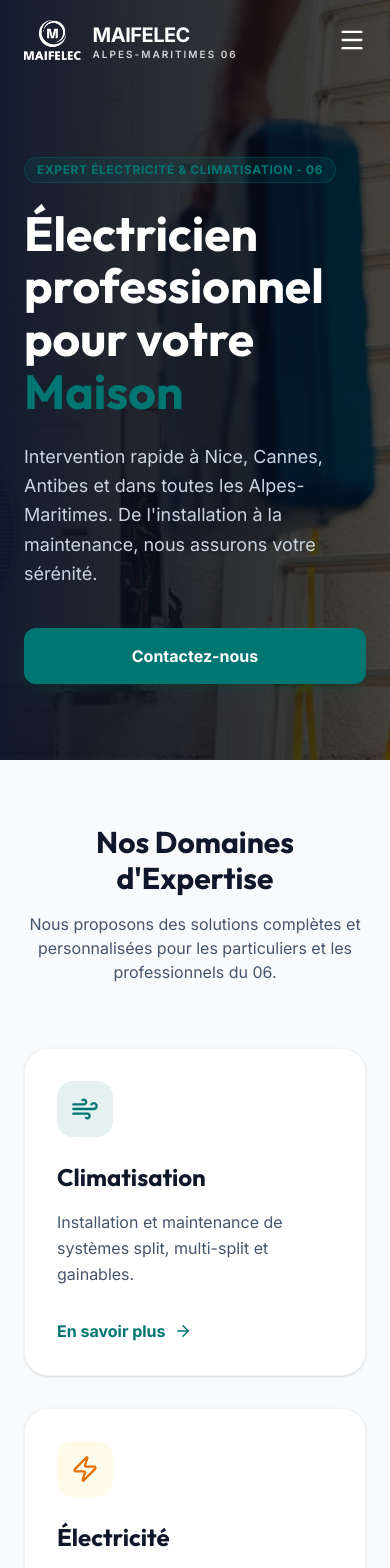
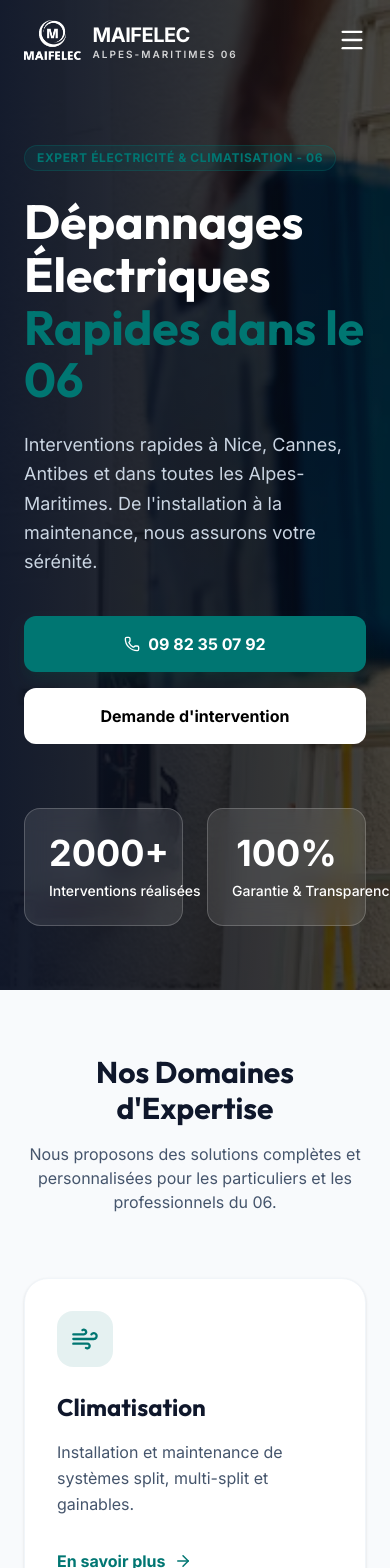
Before and after one commit to ThibautLffg/maiffelec, a React (Vite) app: page / in a window 390 px wide. Shown: the top 1568 px of the page. Built offline with nearby package versions, Linux system fonts and the light colour scheme.

Commit message:
fix: changes

```diff
--- a/src/components/layout/Footer.tsx
+++ b/src/components/layout/Footer.tsx
@@ -1,5 +1,5 @@
 import { Link } from 'react-router-dom';
-import { Mail, Phone, MapPin, Facebook, Instagram, Linkedin } from 'lucide-react';
+import { Mail, Phone, MapPin, Facebook, Instagram, Linkedin, Smartphone  } from 'lucide-react';
 
 export default function Footer() {
   return (
@@ -49,18 +49,33 @@ export default function Footer() {
         <div>
           <h4 className="text-white font-bold mb-6">Contact</h4>
           <ul className="space-y-4 text-sm">
+
             <li className="flex items-start gap-3">
               <MapPin size={18} className="text-primary shrink-0" />
               <span>Nice, Cannes, Antibes et tout le 06</span>
             </li>
+
             <li className="flex items-center gap-3">
               <Phone size={18} className="text-primary shrink-0" />
-              <a href="tel:0600000000" className="hover:text-white transition-colors">06 62 79 26 35</a>
+              <a href="tel:0982350792" className="hover:text-white transition-colors">
+                09 82 35 07 92
+              </a>
             </li>
+
+            <li className="flex items-center gap-3">
+              <Smartphone size={18} className="text-primary shrink-0" />
+              <a href="tel:0662792635" className="hover:text-white transition-colors">
+                06 62 79 26 35
+              </a>
+            </li>
+
             <li className="flex items-center gap-3">
               <Mail size={18} className="text-primary shrink-0" />
-              <a href="mailto:contact.maifelec@gmail.com" className="hover:text-white transition-colors">contact.maifelec@gmail.com</a>
+              <a href="mailto:contact.maifelec@gmail.com" className="hover:text-white transition-colors">
+                contact.maifelec@gmail.com
+              </a>
             </li>
+
           </ul>
         </div>
       </div>
--- a/src/components/layout/Navbar.tsx
+++ b/src/components/layout/Navbar.tsx
@@ -84,7 +84,7 @@ export default function Navbar() {
             className="flex items-center gap-2 bg-primary text-white px-5 py-2.5 rounded-full text-sm font-semibold hover:bg-primary/80 transition-all shadow-lg shadow-emerald-200"
           >
             <Phone size={16} />
-            06 62 79 26 35
+            09 82 35 07 92
           </a>
         </div>
 
--- a/src/pages/Climatisation.tsx
+++ b/src/pages/Climatisation.tsx
@@ -1,5 +1,7 @@
 import { motion } from 'motion/react';
 import { Wind, CheckCircle2, Thermometer, Snowflake, LayoutGrid } from 'lucide-react';
+import { Link } from 'react-router-dom';
+import { Phone } from 'lucide-react';
 
 const solutions = [
   {
@@ -76,9 +78,12 @@ export default function Climatisation() {
                     </li>
                   ))}
                 </ul>
-                <button className="bg-slate-900 text-white px-8 py-3 rounded-xl font-bold hover:bg-slate-800 transition-all">
+                <Link
+                  to="/contact"
+                  className="bg-slate-900 text-white px-8 py-3 rounded-xl font-bold hover:bg-slate-800 transition-all inline-block"
+                >
                   Demander une étude
-                </button>
+                </Link>
               </motion.div>
             </div>
           ))}
@@ -114,10 +119,11 @@ export default function Climatisation() {
               Votre clim ne fait plus de froid ? Elle fuit ou fait du bruit ? Nos techniciens interviennent sous 4h dans le 06.
             </p>
             <a
-              href="tel:0600000000"
-              className="block w-full bg-primary text-white text-center py-4 rounded-xl font-bold hover:bg-primary/80 transition-all"
+              href="tel:0982350792"
+              className="w-full bg-primary text-white py-4 rounded-xl font-bold hover:bg-primary/80 transition-all flex items-center justify-center gap-2 whitespace-nowrap"
             >
-              Appeler un technicien
+              <Phone size={18} />
+              09 82 35 07 92
             </a>
           </div>
         </div>
--- a/src/pages/Contact.tsx
+++ b/src/pages/Contact.tsx
@@ -90,7 +90,7 @@ export default function Contact() {
                   <Phone size={20} />
                 </div>
                 <h4 className="font-bold mb-1">Téléphone</h4>
-                <p className="text-slate-600 text-sm">06 62 79 26 35</p>
+                <p className="text-slate-600 text-sm">09 82 35 07 92</p>
               </div>
               <div className="bg-white p-6 rounded-3xl border border-slate-100 shadow-sm">
                 <div className="w-10 h-10 bg-primary/10 text-primary rounded-xl flex items-center justify-center mb-4">
--- a/src/pages/Electricite.tsx
+++ b/src/pages/Electricite.tsx
@@ -1,5 +1,7 @@
 import { motion } from 'motion/react';
 import { Zap, Building2, ShieldAlert, Hammer, Settings, Users, House, Shield } from 'lucide-react';
+import { Link } from 'react-router-dom';
+import { Phone } from 'lucide-react';
 
 const services = [
   {
@@ -146,9 +148,12 @@ export default function Electricite() {
             <p className="text-slate-600 mb-8 leading-relaxed">
               Architectes, syndics, promoteurs : nous vous accompagnons dans vos projets avec une rigueur technique et un respect strict des délais.
             </p>
-            <button className="bg-primary text-white px-8 py-4 rounded-xl font-bold hover:bg-primary/80 transition-all">
-              Contactez notre pôle pro
-            </button>
+              <Link
+                to="/contact"
+                className="bg-primary text-white px-8 py-4 rounded-xl font-bold hover:bg-primary/80 transition-all"
+              >
+                Contactez notre pôle pro
+              </Link>
           </div>
           <div className="flex-1 w-full">
             <div className="bg-white p-8 rounded-3xl shadow-xl">
--- a/src/pages/Home.tsx
+++ b/src/pages/Home.tsx
@@ -1,6 +1,7 @@
 import { motion } from 'motion/react';
 import { Link } from 'react-router-dom';
 import { Wind, Zap, ShieldCheck, Clock, ArrowRight, Star } from 'lucide-react';
+import { Phone } from 'lucide-react';
 
 const services = [
   {
@@ -42,6 +43,9 @@ export default function Home() {
   </div>
 
   <div className="section-padding relative z-10 w-full">
+    <div className="grid lg:grid-cols-2 gap-16 items-center">
+
+      {/* TEXTE */}
       <motion.div
         initial={{ opacity: 0, y: 20 }}
         animate={{ opacity: 1, y: 0 }}
@@ -51,27 +55,63 @@ export default function Home() {
         <span className="inline-block py-1 px-3 rounded-full bg-primary/15 text-primary text-xs font-bold uppercase tracking-wider mb-6 border border-primary/30">
           Expert Électricité & Climatisation - 06
         </span>
-            <h1 className="text-5xl md:text-7xl text-white mb-6 leading-[1.1]">
-            Électricien professionnel <br /> pour votre <span className="text-primary">Maison</span>
+
+        <h1 className="text-5xl md:text-5xl text-white mb-6 leading-[1.1]">
+        Dépannages Électriques <br />
+          <span className="text-primary">Rapides dans le 06</span>
         </h1>
+
         <p className="text-lg text-slate-300 mb-10 leading-relaxed">
-              Intervention rapide à Nice, Cannes, Antibes et dans toutes les Alpes-Maritimes. De l'installation à la maintenance, nous assurons votre sérénité.
+          Interventions rapides à Nice, Cannes, Antibes et dans toutes les Alpes-Maritimes.
+          De l'installation à la maintenance, nous assurons votre sérénité.
         </p>
+
+        {/* CTA */}
         <div className="flex flex-col sm:flex-row gap-4">
+
+        <a
+          href="tel:0982350792"
+          className="bg-primary text-white px-8 py-4 rounded-xl font-bold hover:bg-primary/80 transition-all text-center shadow-lg shadow-emerald-900/20 flex items-center justify-center gap-2 whitespace-nowrap"
+        >
+          <Phone size={16} />
+          09 82 35 07 92
+        </a>
+
           <Link
             to="/contact"
-                className="bg-primary text-white px-8 py-4 rounded-xl font-bold hover:bg-primary/80 transition-all text-center shadow-lg shadow-emerald-900/20"
+            className="bg-white text-black px-8 py-4 rounded-xl font-bold hover:bg-gray-200 transition-all text-center"
           >
-                Contactez-nous
+            Demande d'intervention
           </Link>
-              {/* <Link
-                to="/realisations"
-                className="bg-white/10 backdrop-blur-md text-white border border-white/20 px-8 py-4 rounded-xl font-bold hover:bg-white/20 transition-all text-center"
-              >
-                Voir nos réalisations
-              </Link> */}
+
         </div>
       </motion.div>
+
+
+      {/* STATS */}
+      <div className="grid grid-cols-2 gap-6 max-w-md lg:justify-self-end">
+
+        <div className="bg-white/10 backdrop-blur-md border border-white/20 rounded-2xl p-6 text-center">
+          <div className="text-4xl font-extrabold text-white mb-2">
+            2000+
+          </div>
+          <p className="text-white font-medium text-sm whitespace-nowrap">
+            Interventions réalisées
+          </p>
+        </div>
+
+        <div className="bg-white/10 backdrop-blur-md border border-white/20 rounded-2xl p-6 text-center">
+          <div className="text-4xl font-extrabold text-white mb-2 ">
+            100%
+          </div>
+          <p className="text-white font-medium text-sm whitespace-nowrap">
+            Garantie & Transparence
+          </p>
+        </div>
+
+</div>
+
+    </div>
   </div>
 </section>
 
@@ -114,7 +154,7 @@ export default function Home() {
       {/* About Section */}
 <section className="section-padding">
   <div className="max-w-4xl mx-auto text-center mb-16">
-    <h2 className="text-3xl md:text-4xl mb-6">À propos de MAIFELEC</h2>
+    <h2 className="text-3xl md:text-4xl mb-6">Interventions Rapides</h2>
     <p className="text-slate-600 leading-relaxed">
       Chez <strong>MAIFELEC</strong>, nous mettons notre expertise au service de vos installations électriques et de vos solutions de climatisation.
       Spécialisée dans les travaux d'électricité générale et l'installation de systèmes de climatisation, notre entreprise accompagne
```
Lines whose indentation alone changed are shown as unchanged.
